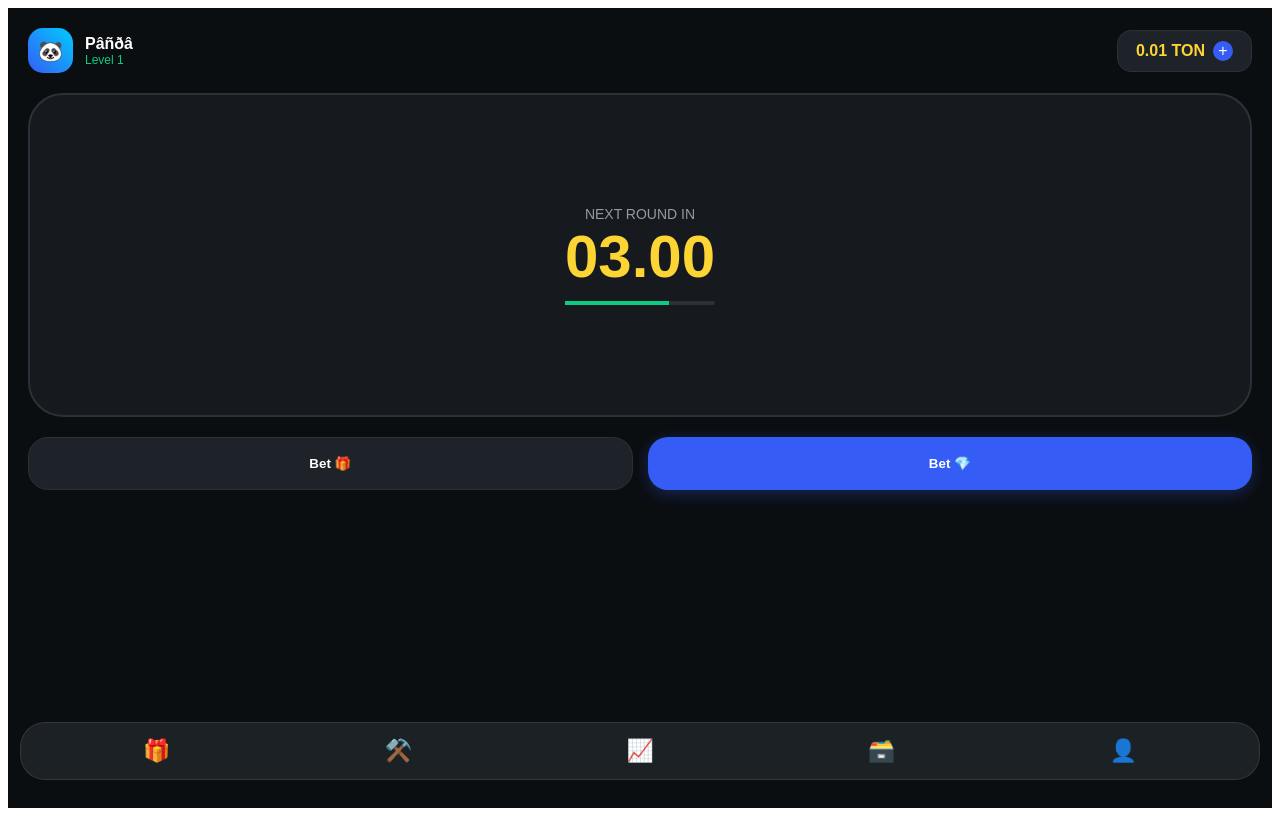
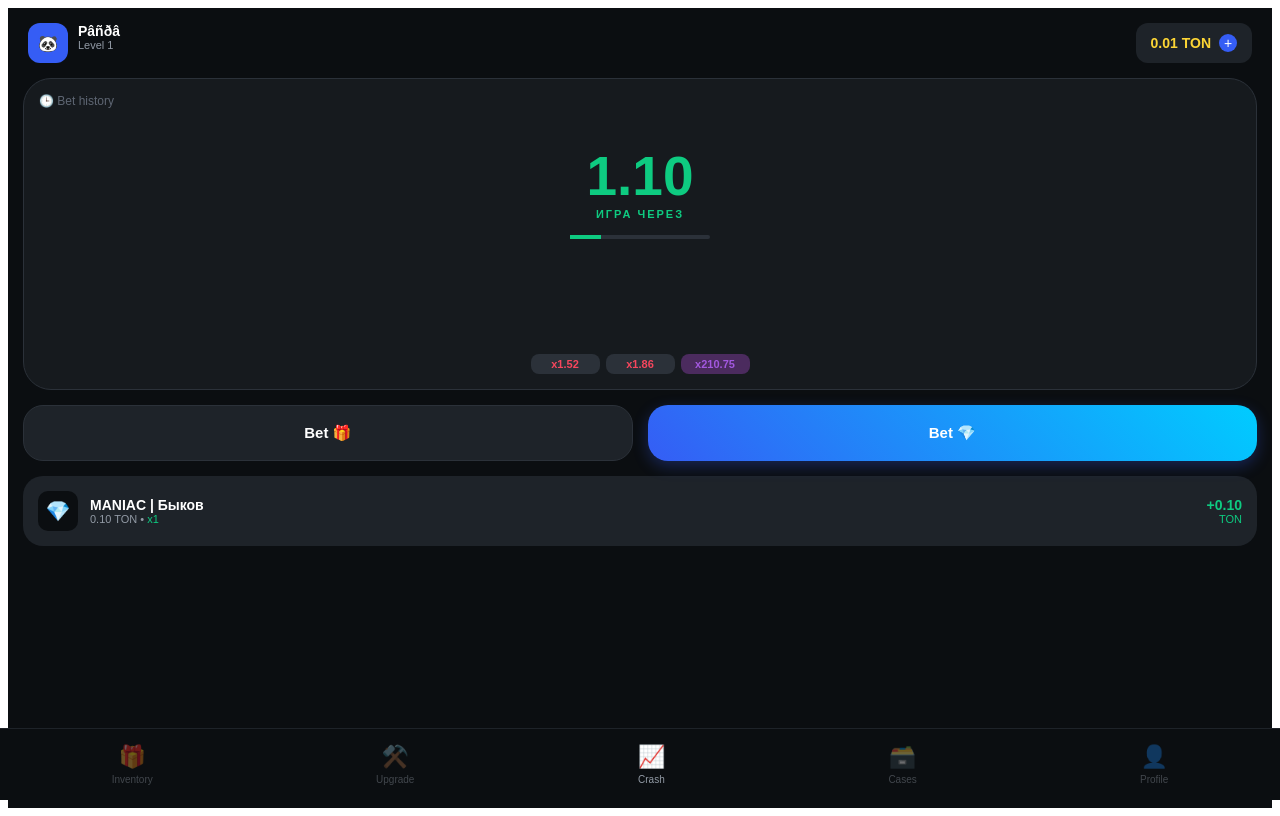
Before and after one commit to hninoshweyi2001-ui/naoki-gift-app, a React (Vite) app: page / in a window 1280 px wide. Built offline with nearby package versions, Linux system fonts and the light colour scheme.

Commit message:
Update App.tsx

```diff
--- a/src/components/App/App.tsx
+++ b/src/components/App/App.tsx
@@ -5,162 +5,159 @@ const App: React.FC = () => {
   const [activeTab, setActiveTab] = useState("crash");
   const [gameState, setGameState] = useState<"waiting" | "running" | "crashed">("waiting");
   const [multiplier, setMultiplier] = useState(1.00);
-  const [countdown, setCountdown] = useState(5);
-  const [progress, setProgress] = useState(0);
-  const [randomNFT, setRandomNFT] = useState("");
+  const [countdown, setCountdown] = useState(5.00);
 
-  // NFT ပုံစံအမျိုးမျိုး (ဥပမာ- Bitcoin Gold, Diamond, Panda Rare စသဖြင့်)
-  const nftList = ["🪙", "💎", "🐼", "🚀", "👑", "🍀"];
+  // အရင်ပေါက်ကွဲခဲ့တဲ့ History ဂဏန်းများကို သိမ်းမည့် State
+  const [history, setHistory] = useState<string[]>(["x1.52", "x1.86", "x210.75"]);
 
   useEffect(() => {
-    // ၁။ Loading စကရင်အတွက် Random NFT ရွေးချယ်ခြင်း
-    setRandomNFT(nftList[Math.floor(Math.random() * nftList.length)]);
-
-    // ၂။ Loading Progress Bar (၃ စက္ကန့်ကြာမယ်)
-    const loadTimer = setInterval(() => {
-      setProgress((prev) => {
-        if (prev >= 100) {
-          clearInterval(loadTimer);
-          setTimeout(() => setLoading(false), 500);
-          return 100;
-        }
-        return prev + 2;
-      });
-    }, 50);
-
-    return () => clearInterval(loadTimer);
+    const timer = setTimeout(() => setLoading(false), 1500);
+    return () => clearTimeout(timer);
   }, []);
 
-  // --- CRASH GAME ENGINE ---
   useEffect(() => {
-    if (loading) return;
+    if (loading || activeTab !== "crash") return;
+    let timer: any;
 
-    let timer: any;
     if (gameState === "waiting") {
-      if (countdown > 0) {
-        timer = setInterval(() => setCountdown(prev => prev - 1), 1000);
-      } else {
-        setGameState("running");
+      timer = setInterval(() => {
+        setCountdown(prev => (prev <= 0.1 ? 0 : parseFloat((prev - 0.1).toFixed(2))));
+        if (countdown <= 0) setGameState("running");
+      }, 100);
     }
-    } else if (gameState === "running") {
+    else if (gameState === "running") {
       timer = setInterval(() => {
-        setMultiplier((prev) => {
-          const next = prev + 0.02;
-          if (Math.random() < 0.015 && next > 1.2) {
+        setMultiplier(prev => {
+          const next = prev + 0.01;
+          // ပေါက်ကွဲနှုန်း (Random Crash)
+          if (Math.random() < 0.012 && next > 1.1) {
             setGameState("crashed");
+            // ပေါက်ကွဲသွားတဲ့ ဂဏန်းကို History ထဲ ထည့်လိုက်ခြင်း
+            const newResult = `x${next.toFixed(2)}`;
+            setHistory(prevH => [newResult, ...prevH].slice(0, 6));
             return prev;
           }
           return parseFloat(next.toFixed(2));
         });
-      }, 80);
-    } else if (gameState === "crashed") {
+      }, 60);
+    }
+    else if (gameState === "crashed") {
       timer = setTimeout(() => {
         setMultiplier(1.00);
-        setCountdown(5);
+        setCountdown(5.00);
         setGameState("waiting");
       }, 3000);
     }
+
     return () => clearInterval(timer);
-  }, [gameState, countdown, loading]);
+  }, [gameState, countdown, loading, activeTab]);
 
-  // --- LOADING SCREEN UI ---
-  if (loading) {
+  // အရောင်သတ်မှတ်ချက် (IMG_5191 အရ)
+  const getBadgeColor = (val: string) => {
+    const num = parseFloat(val.replace('x', ''));
+    if (num >= 100) return { bg: '#4b2b5e', text: '#a358df' }; // Big Win (Purple)
+    if (num >= 2) return { bg: '#1e3d2e', text: '#0ecb81' };   // Good Win (Green)
+    return { bg: '#2b3139', text: '#f6465d' };               // Low (Red)
+  };
+
+  if (loading) return <div style={{background:'#0b0e11', height:'100vh'}} />;
+
   return (
-      <div style={{ background: '#0b0e11', height: '100vh', display: 'flex', flexDirection: 'column', alignItems: 'center', justifyContent: 'center', color: 'white' }}>
-        {/* Floating NFT Animation */}
-        <div style={{ fontSize: '80px', marginBottom: '40px', animation: 'float 3s ease-in-out infinite', filter: 'drop-shadow(0 0 20px rgba(252, 213, 53, 0.4))' }}>
-          {randomNFT}
+    <div style={{ background: '#0b0e11', minHeight: '100vh', color: 'white', fontFamily: 'sans-serif' }}>
+
+      {/* Header */}
+      <div style={{ display: 'flex', justifyContent: 'space-between', padding: '15px 20px' }}>
+        <div style={{ display: 'flex', gap: '10px' }}>
+          <div style={{ width: '40px', height: '40px', borderRadius: '12px', background: '#355df5', display: 'flex', alignItems: 'center', justifyContent: 'center' }}>🐼</div>
+          <div><div style={{ fontWeight: 'bold', fontSize: '14px' }}>Pâñðâ</div><div style={{ fontSize: '11px', color: '#929aa5' }}>Level 1</div></div>
         </div>
-
-        {/* Loading Text & Progress */}
-        <div style={{ width: '250px', textAlign: 'center' }}>
-          <div style={{ marginBottom: '15px', fontSize: '14px', letterSpacing: '2px', fontWeight: 'bold', color: '#355df5' }}>LOADING... {progress}%</div>
-          <div style={{ height: '8px', background: '#1e2329', borderRadius: '10px', overflow: 'hidden', border: '1px solid #2b3139' }}>
-            <div style={{ height: '100%', width: `${progress}%`, background: 'linear-gradient(90deg, #355df5, #00ccff)', transition: '0.1s', boxShadow: '0 0 10px #355df5' }}></div>
+        <div style={{ background: '#1e2329', padding: '8px 15px', borderRadius: '12px', display: 'flex', alignItems: 'center', gap: '8px' }}>
+          <span style={{ fontWeight: 'bold', fontSize: '14px', color: '#fcd535' }}>0.01 TON</span>
+          <div style={{ background: '#355df5', borderRadius: '50%', width: '18px', height: '18px', display: 'flex', alignItems: 'center', justifyContent: 'center', fontSize: '14px' }}>+</div>
         </div>
       </div>
 
-        <style>{`
-          @keyframes float {
-            0%, 100% { transform: translateY(0px) rotate(0deg); }
-            50% { transform: translateY(-20px) rotate(10deg); }
-          }
-        `}</style>
-      </div>
-    );
-  }
-
-  // --- MAIN APP UI (Game Area) ---
-  return (
-    <div style={{ background: '#0b0e11', minHeight: '100vh', color: 'white', fontFamily: 'sans-serif' }}>
-      {/* Header */}
-      <div style={{ display: 'flex', justifyContent: 'space-between', padding: '20px', alignItems: 'center' }}>
-        <div style={{ display: 'flex', alignItems: 'center', gap: '12px' }}>
-          <div style={{ width: '45px', height: '45px', borderRadius: '15px', background: 'linear-gradient(45deg, #355df5, #00ccff)', display: 'flex', alignItems: 'center', justifyContent: 'center', fontSize: '20px' }}>🐼</div>
-          <div><div style={{ fontWeight: 'bold' }}>Pâñðâ</div><div style={{ fontSize: '12px', color: '#0ecb81' }}>Level 1</div></div>
-        </div>
-        <div style={{ background: '#1e2329', padding: '10px 18px', borderRadius: '14px', border: '1px solid #2b3139', display: 'flex', alignItems: 'center', gap: '8px' }}>
-          <span style={{ fontWeight: 'bold', color: '#fcd535' }}>0.01 TON</span>
-          <div style={{ background: '#355df5', borderRadius: '50%', width: '20px', height: '20px', display: 'flex', alignItems: 'center', justifyContent: 'center' }}>+</div>
-        </div>
+      <div style={{ padding: '0 15px' }}>
+        {/* Game Area */}
+        <div style={{ background: '#161a1e', borderRadius: '28px', padding: '20px', position: 'relative', border: '1px solid #2b3139', height: '270px', overflow: 'hidden' }}>
+          <div style={{ position: 'absolute', top: '15px', left: '15px', fontSize: '12px', color: '#5e6673', display: 'flex', alignItems: 'center', gap: '5px' }}>
+             🕒 Bet history
           </div>
 
-      <div style={{ padding: '0 20px' }}>
-        {/* Crash Game View */}
-        <div style={{ height: '320px', background: '#161a1e', borderRadius: '35px', display: 'flex', flexDirection: 'column', alignItems: 'center', justifyContent: 'center', border: '2px solid #2b3139', position: 'relative' }}>
-          {gameState === "waiting" && (
-            <div style={{ textAlign: 'center' }}>
-              <div style={{ color: '#929aa5', fontSize: '14px' }}>NEXT ROUND IN</div>
-              <div style={{ fontSize: '60px', fontWeight: 'bold', color: '#fcd535' }}>0{countdown}.00</div>
-              <div style={{ width: '150px', height: '4px', background: '#2b3139', marginTop: '10px', borderRadius: '2px' }}>
-                <div style={{ width: `${(countdown/5)*100}%`, height: '100%', background: '#0ecb81', transition: '1s linear' }}></div>
+          <div style={{ textAlign: 'center', marginTop: '45px' }}>
+            {gameState === 'waiting' ? (
+              <>
+                <div style={{ fontSize: '55px', fontWeight: 'bold', color: '#0ecb81' }}>{countdown.toFixed(2)}</div>
+                <div style={{ fontSize: '11px', color: '#0ecb81', letterSpacing: '2px', fontWeight: 'bold' }}>ИГРА ЧЕРЕЗ</div>
+                <div style={{ width: '140px', height: '4px', background: '#2b3139', margin: '15px auto', borderRadius: '2px' }}>
+                   <div style={{ width: `${(countdown/5)*100}%`, height: '100%', background: '#0ecb81', transition: '0.1s linear' }}></div>
                 </div>
-            </div>
-          )}
-          {gameState === "running" && (
-            <div style={{ textAlign: 'center' }}>
-              <div style={{ fontSize: '75px', fontWeight: 'bold', color: '#0ecb81' }}>{multiplier}x</div>
-              <div style={{ fontSize: '50px', animation: 'rocketFly 1s infinite' }}>🚀</div>
-            </div>
-          )}
-          {gameState === "crashed" && (
-            <div style={{ textAlign: 'center', animation: 'shake 0.3s' }}>
-              <div style={{ fontSize: '75px', fontWeight: 'bold', color: '#f6465d' }}>{multiplier}x</div>
-              <div style={{ color: '#f6465d', fontWeight: 'bold' }}>CRASHED!</div>
+              </>
+            ) : (
+              <div style={{ fontSize: '65px', fontWeight: 'bold', color: gameState === 'crashed' ? '#f6465d' : 'white', transition: '0.1s' }}>
+                {multiplier}x
               </div>
             )}
           </div>
 
-        {/* Betting Button */}
-        <div style={{ marginTop: '20px', display: 'grid', gridTemplateColumns: '1fr 1fr', gap: '15px' }}>
-          <button style={{ background: '#1e2329', color: 'white', border: '1px solid #2b3139', padding: '18px', borderRadius: '20px', fontWeight: 'bold', display: 'flex', alignItems: 'center', justifyContent: 'center', gap: '10px' }}>
+          {/* Rocket Animation */}
+          {gameState === 'running' && (
+            <div style={{ position: 'absolute', bottom: '65px', left: '50px', fontSize: '55px', animation: 'fly 1s infinite ease-in-out' }}>
+               🚀
+            </div>
+          )}
+
+          {/* Dynamic History Bar */}
+          <div style={{ position: 'absolute', bottom: '15px', left: '0', right: '0', display: 'flex', justifyContent: 'center', gap: '6px', padding: '0 10px' }}>
+            {history.map((m, i) => {
+              const colors = getBadgeColor(m);
+              return (
+                <div key={i} style={{ background: colors.bg, color: colors.text, padding: '4px 12px', borderRadius: '8px', fontSize: '11px', fontWeight: 'bold', minWidth: '45px', textAlign: 'center' }}>
+                  {m}
+                </div>
+              );
+            })}
+          </div>
+        </div>
+
+        {/* Bet Buttons */}
+        <div style={{ display: 'grid', gridTemplateColumns: '1fr 1fr', gap: '15px', marginTop: '15px' }}>
+          <button style={{ background: '#1e2329', color: 'white', padding: '18px', borderRadius: '20px', border: '1px solid #2b3139', fontWeight: 'bold', fontSize: '15px' }}>
             Bet 🎁
           </button>
-          <button style={{ background: '#355df5', color: 'white', border: 'none', padding: '18px', borderRadius: '20px', fontWeight: 'bold', boxShadow: '0 4px 15px rgba(53, 93, 245, 0.3)' }}>
+          <button style={{ background: 'linear-gradient(45deg, #355df5, #00ccff)', color: 'white', padding: '18px', borderRadius: '20px', border: 'none', fontWeight: 'bold', fontSize: '15px', boxShadow: '0 5px 15px rgba(53, 93, 245, 0.3)' }}>
             Bet 💎
           </button>
         </div>
+
+        {/* User Bet Row */}
+        <div style={{ marginTop: '15px', background: '#1e2329', borderRadius: '20px', padding: '15px', display: 'flex', alignItems: 'center', gap: '12px' }}>
+          <div style={{ width: '40px', height: '40px', borderRadius: '10px', background: '#0b0e11', fontSize: '20px', display: 'flex', alignItems: 'center', justifyContent: 'center' }}>💎</div>
+          <div style={{ flex: 1 }}>
+            <div style={{ fontSize: '14px', fontWeight: 'bold' }}>MANIAC | Быков</div>
+            <div style={{ fontSize: '11px', color: '#929aa5' }}>0.10 TON • <span style={{color:'#0ecb81'}}>x{multiplier}</span></div>
+          </div>
+          <div style={{ textAlign: 'right' }}>
+            <div style={{ fontSize: '14px', fontWeight: 'bold', color: '#0ecb81' }}>+{(0.1 * multiplier).toFixed(2)}</div>
+            <div style={{ fontSize: '11px', color: '#0ecb81' }}>TON</div>
+          </div>
+        </div>
       </div>
 
-      {/* Navigation */}
-      <div style={{ position: 'fixed', bottom: '20px', left: '20px', right: '20px', background: 'rgba(30, 35, 41, 0.95)', display: 'flex', justifyContent: 'space-around', padding: '15px', borderRadius: '25px', border: '1px solid rgba(255,255,255,0.1)', backdropFilter: 'blur(10px)' }}>
-        {['inventory', 'upgrade', 'crash', 'cases', 'profile'].map((id) => (
-          <div key={id} onClick={() => setActiveTab(id)} style={{ fontSize: '22px', color: activeTab === id ? '#355df5' : '#929aa5', cursor: 'pointer' }}>
-            {id === 'crash' ? '📈' : id === 'cases' ? '🗃️' : id === 'upgrade' ? '⚒️' : id === 'inventory' ? '🎁' : '👤'}
+      {/* Bottom Nav */}
+      <div style={{ position: 'fixed', bottom: '0', left: '0', right: '0', background: '#0b0e11', display: 'flex', justifyContent: 'space-around', padding: '15px 0', borderTop: '1px solid #1e2329', zIndex: 10 }}>
+        {[{n: 'Inventory', i: '🎁'}, {n: 'Upgrade', i: '⚒️'}, {n: 'Crash', i: '📈'}, {n: 'Cases', i: '🗃️'}, {n: 'Profile', i: '👤'}].map(t => (
+          <div key={t.n} onClick={() => setActiveTab(t.n.toLowerCase())} style={{ textAlign: 'center', opacity: activeTab === t.n.toLowerCase() ? 1 : 0.4 }}>
+            <div style={{ fontSize: '22px' }}>{t.i}</div>
+            <div style={{ fontSize: '10px', marginTop: '4px', color: '#929aa5' }}>{t.n}</div>
           </div>
         ))}
       </div>
 
       <style>{`
-        @keyframes rocketFly {
-          0% { transform: translate(0,0); }
-          50% { transform: translate(5px, -5px); }
-          100% { transform: translate(0,0); }
-        }
-        @keyframes shake {
-          0%, 100% { transform: translateX(0); }
-          25% { transform: translateX(-8px); }
-          75% { transform: translateX(8px); }
+        @keyframes fly {
+          0%, 100% { transform: translate(0,0) rotate(5deg); }
+          50% { transform: translate(10px, -15px) rotate(-5deg); }
         }
       `}</style>
     </div>
```
Lines whose indentation alone changed are shown as unchanged.
